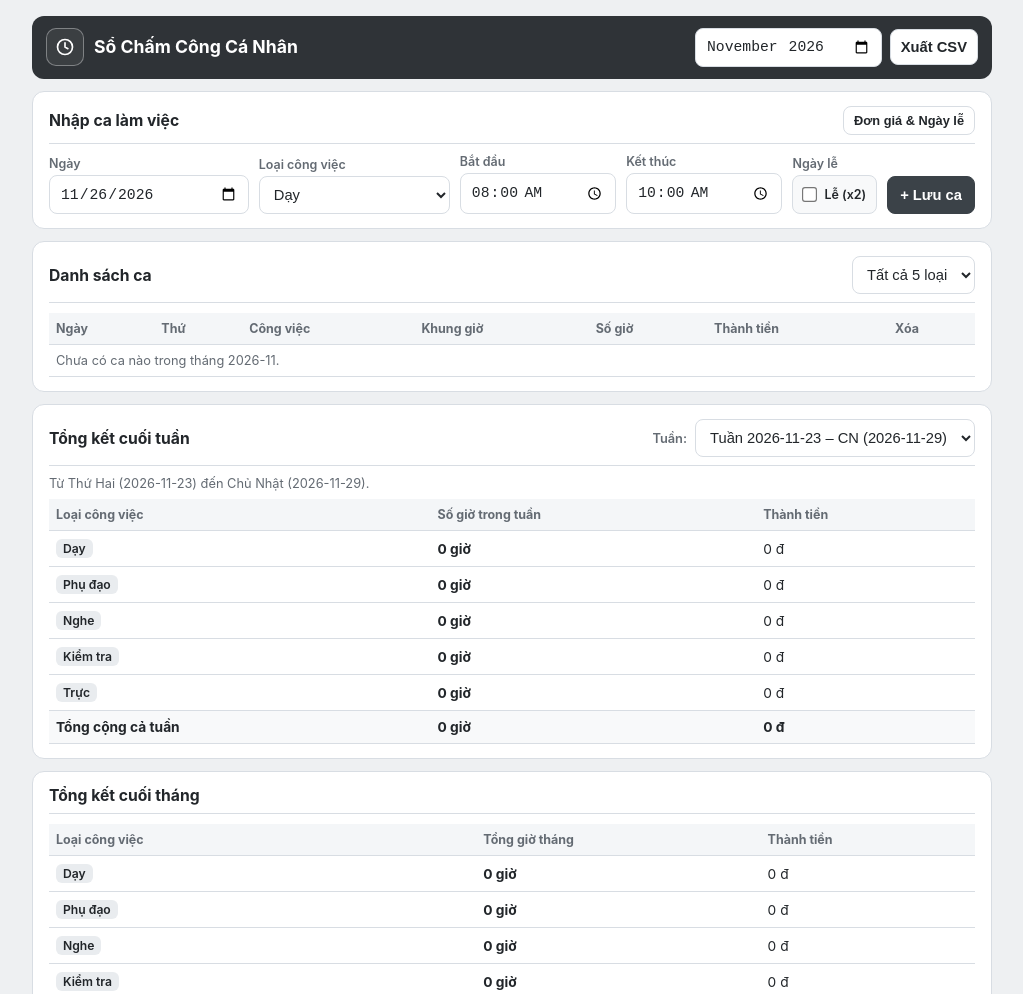
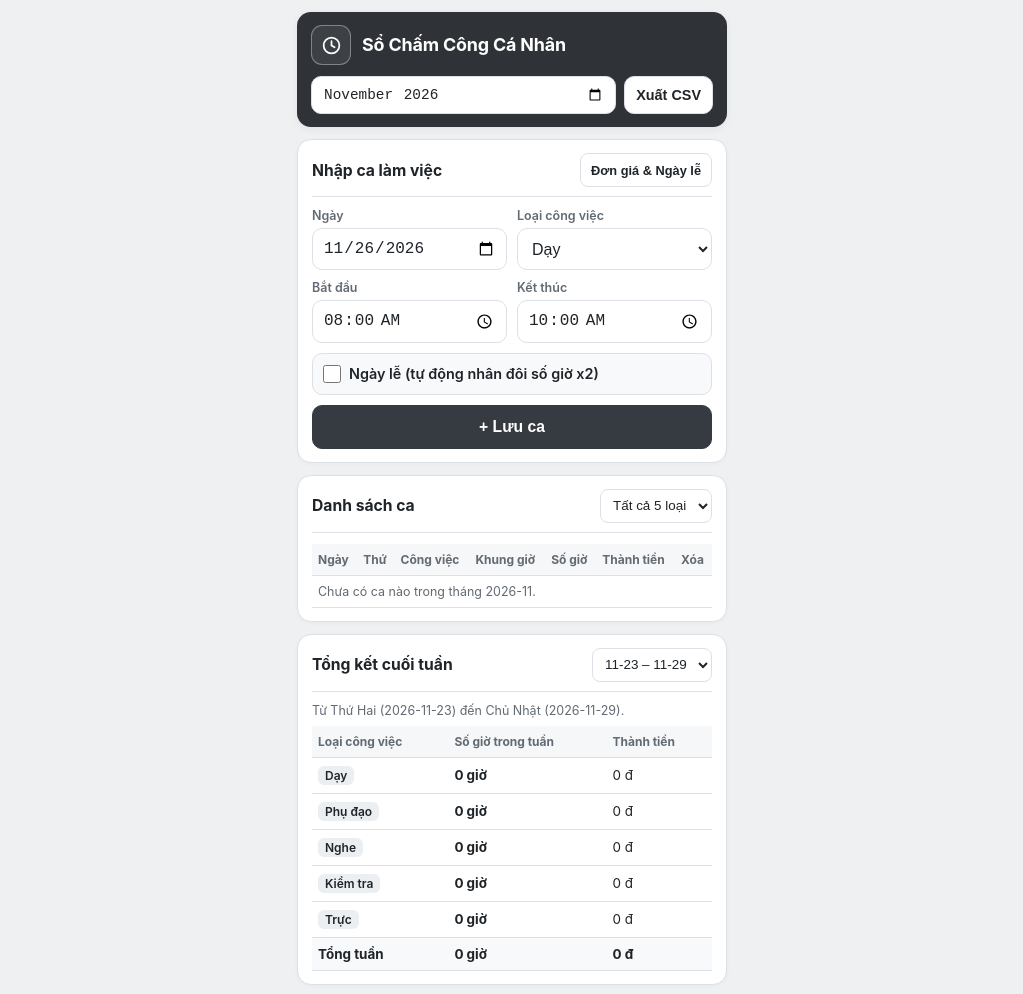
Before and after one commit to nguyenthuythieny/B-ng-Ch-m-C-ng, a plain HTML site: page index.html in a window 1280 px wide. Shown: the top 994 px of the page, without its empty margins (128-1151 px from the left). Drawn offline with Linux system fonts and the light colour scheme.

Commit message:
Update index.html

```diff
--- a/index.html
+++ b/index.html
@@ -2,7 +2,7 @@
 <html lang="vi">
 <head>
   <meta charset="UTF-8" />
-  <meta name="viewport" content="width=device-width, initial-scale=1.0" />
+  <meta name="viewport" content="width=device-width, initial-scale=1.0, viewport-fit=cover" />
   <title>Sổ Chấm Công &amp; Giờ Làm</title>
   <style>
     :root {
@@ -10,11 +10,11 @@
       --surface: #ffffff;
       --header-bg: #2f3337;
       --header-text: #ffffff;
-      --ink: #22262a;
-      --muted: #646b73;
-      --line: #d8dde3;
-      --accent: #3b4248;
-      --accent-hover: #1f2326;
+      --ink: #1f2429;
+      --muted: #626a73;
+      --line: #dce1e7;
+      --accent: #353b41;
+      --accent-hover: #1b1f23;
       --x2-bg: #fff3cd;
       --x2-ink: #7a5200;
       --danger: #b91c1c;
@@ -22,68 +22,77 @@
     * { box-sizing: border-box; }
     body {
       margin: 0;
-      font-family: -apple-system, BlinkMacSystemFont, "Segoe UI", Roboto, sans-serif;
+      font-family: -apple-system, BlinkMacSystemFont, "SF Pro Text", "Segoe UI", Roboto, sans-serif;
       background: var(--bg);
       color: var(--ink);
-      padding: 12px;
+      padding-top: max(12px, env(safe-area-inset-top));
+      padding-right: max(12px, env(safe-area-inset-right));
+      padding-bottom: max(20px, env(safe-area-inset-bottom));
+      padding-left: max(12px, env(safe-area-inset-left));
       -webkit-text-size-adjust: 100%;
     }
     .app {
       width: 100%;
-      max-width: 960px;
+      max-width: 430px;
       margin: 0 auto;
     }
     .top-banner {
       background: var(--header-bg);
       color: var(--header-text);
-      border-radius: 12px;
-      padding: 12px 14px;
+      border-radius: 14px;
+      padding: 13px 14px;
+      display: flex;
+      flex-direction: column;
+      gap: 11px;
+      margin-bottom: 12px;
+      box-shadow: 0 2px 8px rgba(0, 0, 0, 0.06);
+    }
+    .top-row {
       display: flex;
       align-items: center;
-      justify-content: space-between;
-      flex-wrap: wrap;
-      gap: 10px;
-      margin-bottom: 12px;
-    }
-    .top-left {
-      display: flex;
-      align-items: center;
-      gap: 10px;
-      min-width: 0;
+      gap: 11px;
     }
     .icon-badge {
-      width: 38px;
-      height: 38px;
-      border-radius: 10px;
-      border: 1.5px solid rgba(255,255,255,0.35);
+      width: 40px;
+      height: 40px;
+      border-radius: 11px;
+      border: 1.5px solid rgba(255, 255, 255, 0.35);
       display: grid;
       place-items: center;
       flex-shrink: 0;
-      background: rgba(255,255,255,0.06);
+      background: rgba(255, 255, 255, 0.07);
     }
     .top-banner h1 {
       margin: 0;
-      font-size: 1.1rem;
+      font-size: 1.12rem;
+      font-weight: 700;
+      letter-spacing: -0.01em;
       line-height: 1.25;
+    }
+    .banner-actions {
+      display: grid;
+      grid-template-columns: 1fr auto;
+      gap: 8px;
+      align-items: center;
     }
     .panel {
       width: 100%;
       background: var(--surface);
       border: 1px solid var(--line);
-      border-radius: 12px;
-      padding: 12px 14px;
+      border-radius: 14px;
+      padding: 13px 14px;
       margin-bottom: 12px;
+      box-shadow: 0 1px 4px rgba(15, 23, 42, 0.03);
     }
     .panel-title {
       font-size: 0.98rem;
       font-weight: 700;
-      margin: 0 0 10px;
-      padding-bottom: 8px;
+      margin: 0 0 11px;
+      padding-bottom: 9px;
       border-bottom: 1px solid var(--line);
       display: flex;
       align-items: center;
       justify-content: space-between;
-      flex-wrap: wrap;
       gap: 8px;
     }
     .form-grid {
@@ -100,36 +109,50 @@
       font-size: 0.78rem;
       color: var(--muted);
       font-weight: 600;
-      margin-bottom: 4px;
+      margin-bottom: 5px;
     }
+    /* Cỡ chữ >= 16px giúp iPhone 15 Pro không tự zoom khi chạm nhập liệu */
     input, select, button {
       width: 100%;
       min-width: 0;
+      min-height: 42px;
       padding: 9px 10px;
-      border-radius: 8px;
+      border-radius: 10px;
       border: 1px solid var(--line);
-      font-size: 0.92rem;
+      font-size: 1rem;
       background: #fff;
       color: var(--ink);
+    }
+    .banner-actions input,
+    .banner-actions button {
+      min-height: 38px;
+      padding: 7px 11px;
+      font-size: 0.9rem;
+    }
+    .banner-actions button {
+      width: auto;
     }
     .check-box {
       display: flex;
       align-items: center;
       gap: 8px;
-      padding: 8px 10px;
+      padding: 0 10px;
       border: 1px solid var(--line);
-      border-radius: 8px;
+      border-radius: 10px;
       background: #f8f9fa;
-      min-height: 39px;
+      min-height: 42px;
     }
     .check-box input[type="checkbox"] {
-      width: auto;
+      width: 18px;
+      height: 18px;
+      min-height: 18px;
+      padding: 0;
       flex-shrink: 0;
       margin: 0;
-      transform: scale(1.15);
     }
     .check-box label {
       margin: 0;
+      font-size: 0.9rem;
       color: var(--ink);
       cursor: pointer;
     }
@@ -141,7 +164,8 @@
       background: var(--accent);
       color: #fff;
       border-color: var(--accent);
-      padding: 10px 12px;
+      min-height: 44px;
+      font-size: 0.98rem;
     }
     .btn-dark:hover { background: var(--accent-hover); }
     .btn-light {
@@ -150,16 +174,20 @@
       width: auto;
     }
     .btn-sm {
-      padding: 6px 10px;
+      min-height: 34px;
+      padding: 5px 10px;
       font-size: 0.8rem;
+      border-radius: 8px;
       width: auto;
     }
     .btn-del {
       background: #fff;
       color: var(--danger);
       border-color: #fecaca;
-      padding: 5px 9px;
-      font-size: 0.8rem;
+      min-height: 32px;
+      padding: 4px 8px;
+      font-size: 0.78rem;
+      border-radius: 7px;
       width: auto;
     }
     .collapsible-body {
@@ -177,16 +205,21 @@
       gap: 10px;
     }
     .holiday-row {
-      display: flex;
-      flex-wrap: wrap;
+      display: grid;
+      grid-template-columns: 1fr auto;
       gap: 8px;
       align-items: center;
       margin-top: 12px;
       padding-top: 10px;
       border-top: 1px dashed var(--line);
     }
-    .holiday-row input[type="date"], .holiday-row button {
-      width: auto;
+    .holiday-row .holiday-label {
+      grid-column: 1 / -1;
+      margin: 0;
+    }
+    .holiday-row input[type="date"] {
+      min-height: 38px;
+      font-size: 0.92rem;
     }
     .chips {
       display: flex;
@@ -209,17 +242,22 @@
       border: none;
       background: none;
       color: var(--x2-ink);
+      min-height: auto;
       padding: 0;
       width: auto;
+      font-size: 0.95rem;
       line-height: 1;
     }
     .controls-inline {
       display: flex;
-      flex-wrap: wrap;
-      gap: 8px;
       align-items: center;
+      gap: 6px;
     }
-    .controls-inline input, .controls-inline select, .controls-inline button {
+    .controls-inline select {
+      min-height: 34px;
+      padding: 5px 8px;
+      font-size: 0.84rem;
+      border-radius: 8px;
       width: auto;
     }
     .table-wrap {
@@ -230,27 +268,27 @@
     table {
       width: 100%;
       border-collapse: collapse;
-      font-size: 0.86rem;
+      font-size: 0.84rem;
     }
     th, td {
-      padding: 8px 7px;
+      padding: 8px 6px;
       border-bottom: 1px solid var(--line);
       text-align: left;
       white-space: nowrap;
     }
     th {
-      background: #f4f6f8;
+      background: #f5f7f9;
       color: var(--muted);
-      font-size: 0.78rem;
+      font-size: 0.75rem;
       font-weight: 700;
     }
     .tag {
       display: inline-block;
       padding: 2px 7px;
       border-radius: 6px;
-      font-size: 0.76rem;
+      font-size: 0.75rem;
       font-weight: 600;
-      background: #e9ecef;
+      background: #eceff2;
       color: #212529;
     }
     .tag-x2 {
@@ -263,40 +301,23 @@
     }
     .muted {
       color: var(--muted);
-      font-size: 0.8rem;
-    }
-
-    /* Màn hình lớn hơn (máy tính / tablet ngang): dàn form nhập ca trên 1 hàng */
-    @media (min-width: 680px) {
-      body { padding: 16px; }
-      .panel { padding: 14px 16px; }
-      .form-grid {
-        grid-template-columns: 1.15fr 1.1fr 0.9fr 0.9fr auto auto;
-      }
-      .full-span {
-        grid-column: auto;
-      }
-      .rates-grid {
-        grid-template-columns: repeat(5, minmax(0, 1fr));
-      }
+      font-size: 0.78rem;
     }
   </style>
 </head>
 <body>
   <div class="app">
     <div class="top-banner">
-      <div class="top-left">
+      <div class="top-row">
         <div class="icon-badge" aria-hidden="true">
-          <svg width="20" height="20" viewBox="0 0 24 24" fill="none" stroke="#ffffff" stroke-width="2" stroke-linecap="round" stroke-linejoin="round">
+          <svg width="21" height="21" viewBox="0 0 24 24" fill="none" stroke="#ffffff" stroke-width="2" stroke-linecap="round" stroke-linejoin="round">
             <circle cx="12" cy="12" r="9"></circle>
             <polyline points="12 7 12 12 15.5 14"></polyline>
           </svg>
         </div>
-        <div>
-          <h1>Sổ Chấm Công Cá Nhân</h1>
-        </div>
+        <h1>Sổ Chấm Công Cá Nhân</h1>
       </div>
-      <div class="controls-inline">
+      <div class="banner-actions">
         <input type="month" id="monthSelect" />
         <button type="button" id="exportCsvBtn" class="btn-light">Xuất CSV</button>
       </div>
@@ -331,11 +352,10 @@
           <label for="endHour">Kết thúc</label>
           <input type="time" id="endHour" value="10:00" required />
         </div>
-        <div>
-          <label>Ngày lễ</label>
+        <div class="full-span">
           <div class="check-box">
             <input type="checkbox" id="markHoliday" />
-            <label for="markHoliday">Lễ (x2)</label>
+            <label for="markHoliday">Ngày lễ (tự động nhân đôi số giờ x2)</label>
           </div>
         </div>
         <div class="full-span">
@@ -370,9 +390,9 @@
         </div>
 
         <div class="holiday-row">
-          <label for="newHolidayDate" class="muted" style="margin:0;">Thêm ngày lễ (x2 giờ):</label>
+          <label for="newHolidayDate" class="muted holiday-label">Thêm ngày lễ (tự động x2 giờ):</label>
           <input type="date" id="newHolidayDate" />
-          <button type="button" id="addHolidayBtn" class="btn-light btn-sm">+ Thêm ngày lễ</button>
+          <button type="button" id="addHolidayBtn" class="btn-light btn-sm">+ Thêm</button>
         </div>
         <div id="holidayChips" class="chips"></div>
       </div>
@@ -416,7 +436,6 @@
       <div class="panel-title">
         <span>Tổng kết cuối tuần</span>
         <div class="controls-inline">
-          <label for="weekSelect" class="muted" style="margin:0;">Tuần:</label>
           <select id="weekSelect"></select>
         </div>
       </div>
@@ -509,7 +528,7 @@
     }
 
     function dayName(dStr) {
-      return ["Chủ Nhật", "Thứ Hai", "Thứ Ba", "Thứ Tư", "Thứ Năm", "Thứ Sáu", "Thứ Bảy"][dayIdx(dStr)];
+      return ["CN", "T2", "T3", "T4", "T5", "T6", "T7"][dayIdx(dStr)];
     }
 
     // Chỉ Chủ Nhật (0) hoặc Ngày lễ mới x2; Thứ Bảy (6) tính x1
@@ -575,7 +594,7 @@
         return;
       }
       box.innerHTML = list.map(d => `
-        <span class="chip">Lễ ${d} (x2 giờ) <button type="button" onclick="removeHoliday('${d}')">&times;</button></span>
+        <span class="chip">Lễ ${d} (x2) <button type="button" onclick="removeHoliday('${d}')">&times;</button></span>
       `).join("");
     }
 
@@ -615,7 +634,7 @@
       shifts.forEach(s => set.add(mondayOf(s.date)));
       const sorted = Array.from(set).sort((a, b) => b.localeCompare(a));
       const prev = weekSelectEl.value;
-      weekSelectEl.innerHTML = sorted.map(m => `<option value="${m}">Tuần ${m} – CN (${addDays(m, 6)})</option>`).join("");
+      weekSelectEl.innerHTML = sorted.map(m => `<option value="${m}">${m.slice(5)} – ${addDays(m, 6).slice(5)}</option>`).join("");
       weekSelectEl.value = (prev && sorted.includes(prev)) ? prev : sorted[0];
     }
 
@@ -647,7 +666,7 @@
       }).join("");
 
       html += `<tr class="sum-row">
-        <td>Tổng cộng cả tuần</td>
+        <td>Tổng tuần</td>
         <td>${fmtH(totalHours)}</td>
         <td>${fmtVND(totalMoney)}</td>
       </tr>`;
@@ -700,10 +719,10 @@
         const effH = effectiveHours(s);
         const money = effH * (rates[s.job] || 0);
         return `<tr>
-          <td>${s.date}</td>
+          <td>${s.date.slice(5)}</td>
           <td>${dayName(s.date)}</td>
           <td><span class="tag">${s.job}</span></td>
-          <td>${s.start} – ${s.end}</td>
+          <td>${s.start}–${s.end}</td>
           <td><strong>${fmtH(effH)}</strong> ${dbl ? '<span class="tag tag-x2">x2</span>' : ''}</td>
           <td>${fmtVND(money)}</td>
           <td><button class="btn-del" onclick="deleteShift('${s.id}')">Xóa</button></td>
```
